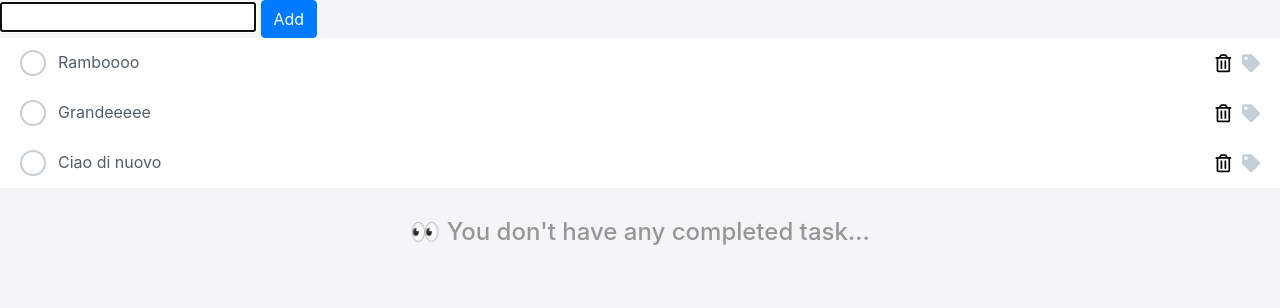
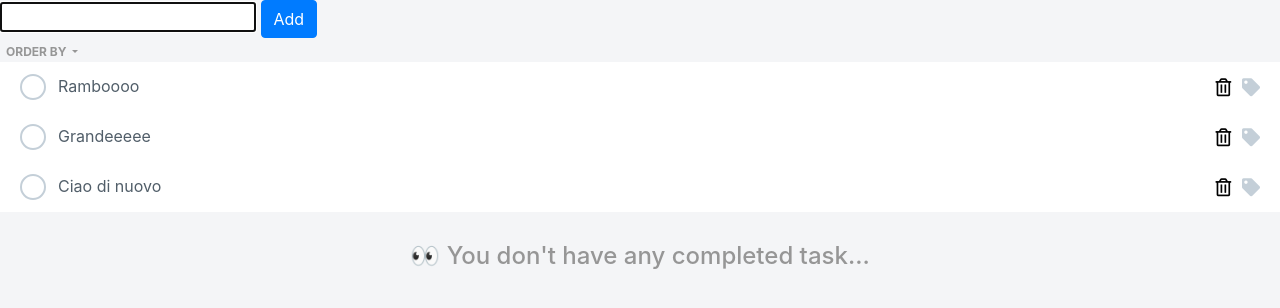
Before and after one commit to monzanifabio/taski-todo-list, a PHP site: page /test.php in a window 1280 px wide. Shown: the top 308 px of the page. Run offline with PHP 8.4, Linux system fonts and the light colour scheme; a user stored in the database is signed in; data comes from the database, SQL or seed files in the repository; data that the repository does not hold is empty; some libraries are stand-ins or nearby versions.

Commit message:
Added filters dropdown

```diff
--- a/test.php
+++ b/test.php
@@ -30,6 +30,17 @@ if(!isset($_SESSION["loggedin"]) || $_SESSION["loggedin"] !== true){
     <input type="hidden" id="user_id" value="<?php echo htmlspecialchars($_SESSION['id']); ?>">
     <input type="submit" class="btn btn-primary" value="Add" id="add_todo_btn">
   </form>
+
+  <div class="dropdown d-inline">
+    <button class="filters-select dropdown-toggle" type="button" id="dropdownMenuButton" data-toggle="dropdown" aria-haspopup="true" aria-expanded="false">
+      Order by
+    </button>
+    <div class="dropdown-menu dropdown-menu-right" aria-labelledby="dropdownMenuButton">
+      <a class="dropdown-item" href="index.php?filter=created_at DESC">Recent</a>
+      <a class="dropdown-item" href="index.php?filter=created_at ASC">Oldest</a>
+      <a class="dropdown-item" href="index.php?filter=todo">A/Z</a>
+    </div>
+  </div>
 
   <div id="display_area"></div>
 
```
